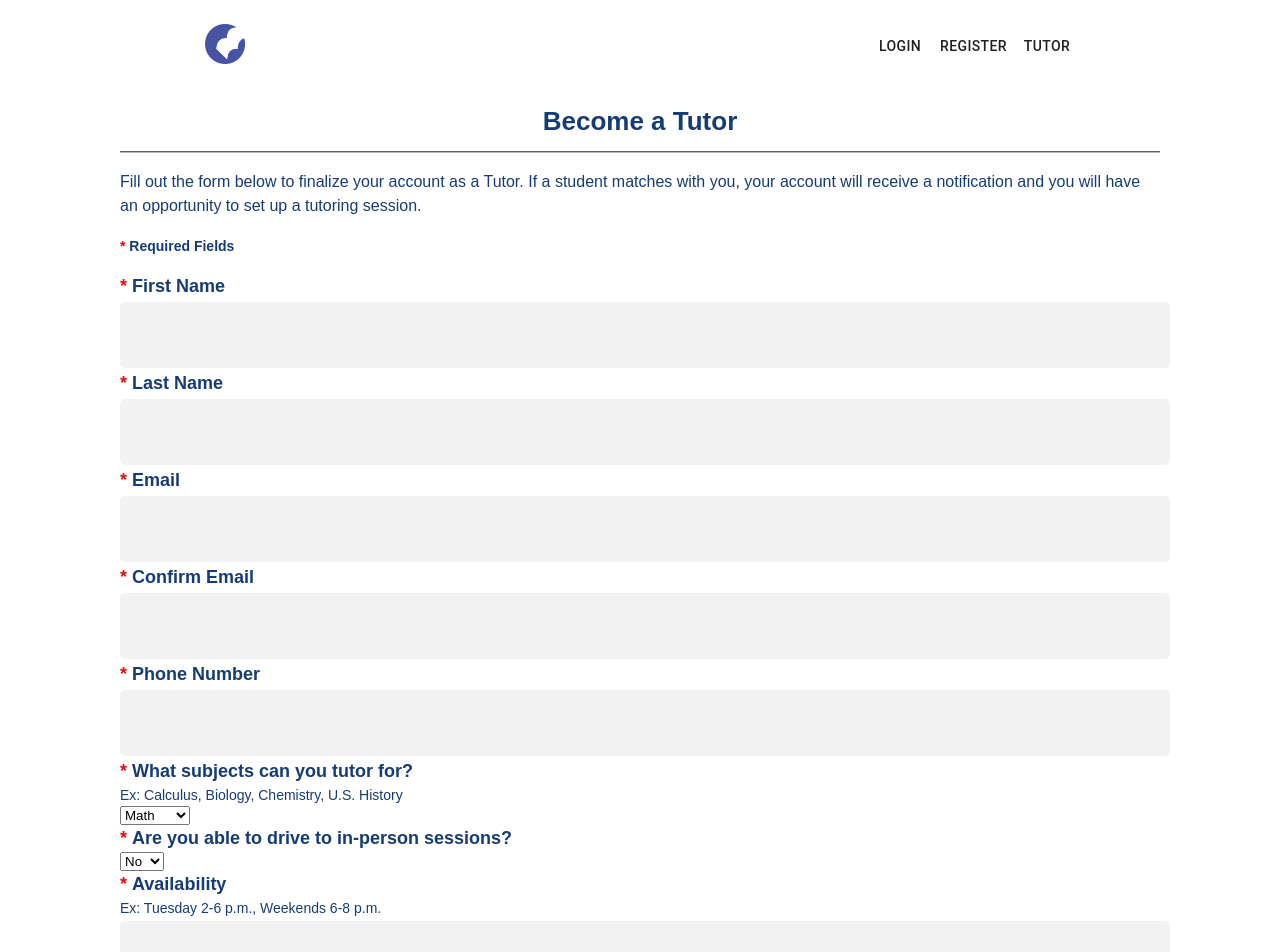
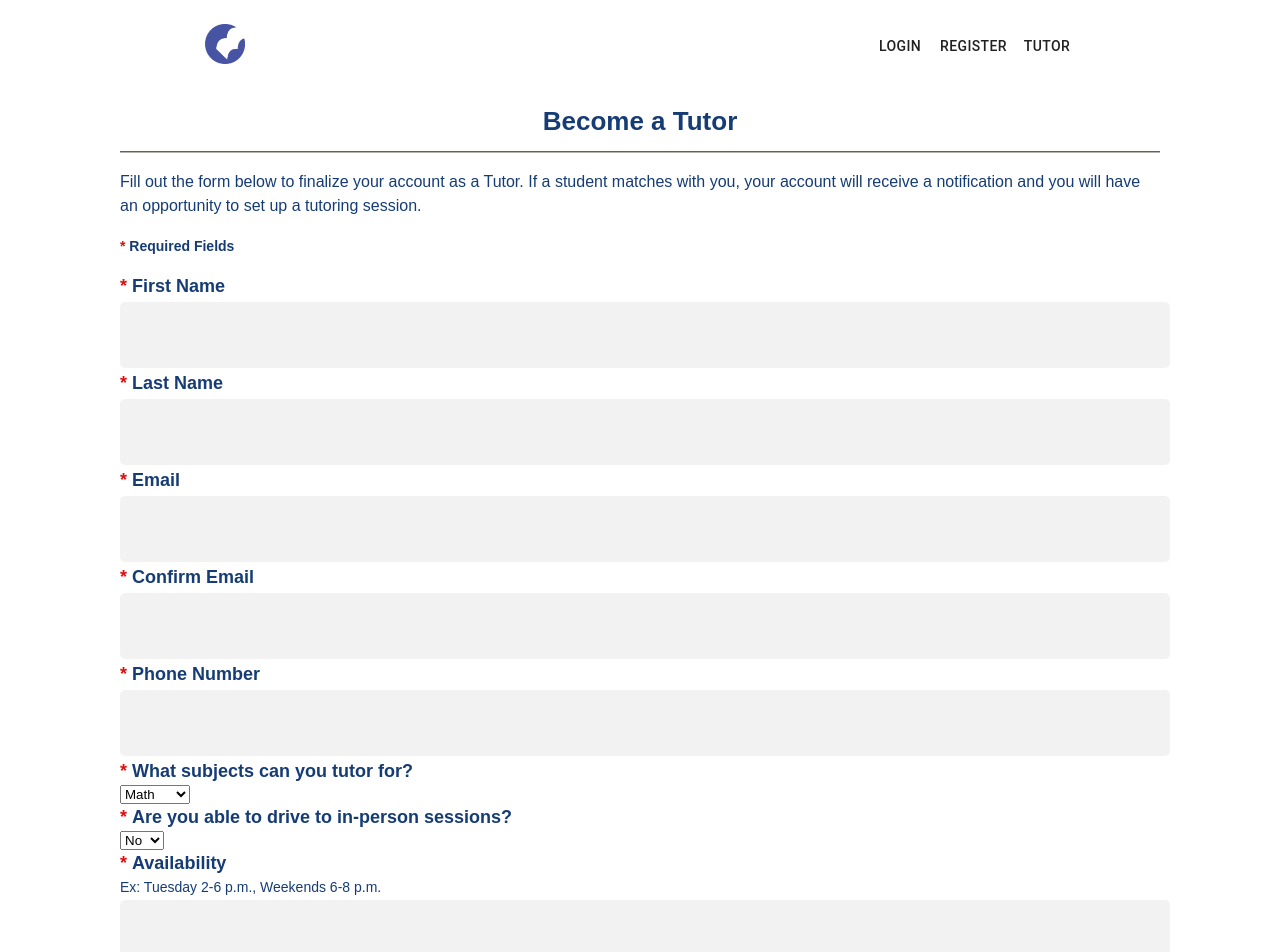
Before and after one commit to Firius0408/MasterTutoring, a React (Create React App) app in the folder frontend/: page /Tutor in a window 1280 px wide. Shown: the top 952 px of the page. Built offline with nearby package versions, Linux system fonts and the light colour scheme.

Commit message:
Removed subject description

```diff
--- a/frontend/src/tutorform.js
+++ b/frontend/src/tutorform.js
@@ -128,7 +128,7 @@ class Form extends React.Component {
           <General text = 'Phone Number' />
           <input type='tel' name ='phone' onChange={this.handleChange} pattern="[0-9]{10}"/>
           <General text = 'What subjects can you tutor for?' />
-          <Description text = 'Ex: Calculus, Biology, Chemistry, U.S. History' />
+          {/*<Description text = 'Ex: Calculus, Biology, Chemistry, U.S. History' />*/}
           <select name = 'subjects' value = {this.state.subjects} onChange={this.handleChange}>
             <option value='Math'>Math</option>
             <option value='Science'>Science</option>
```
